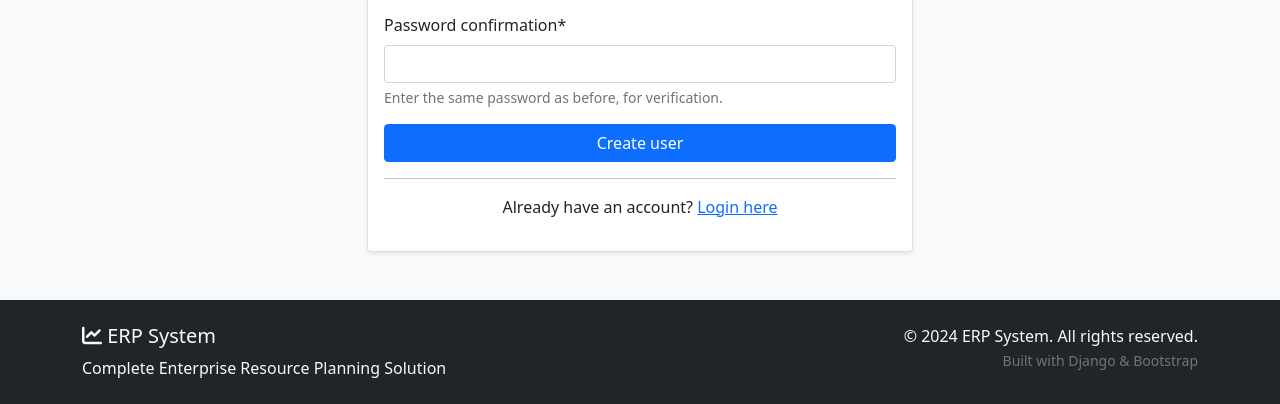
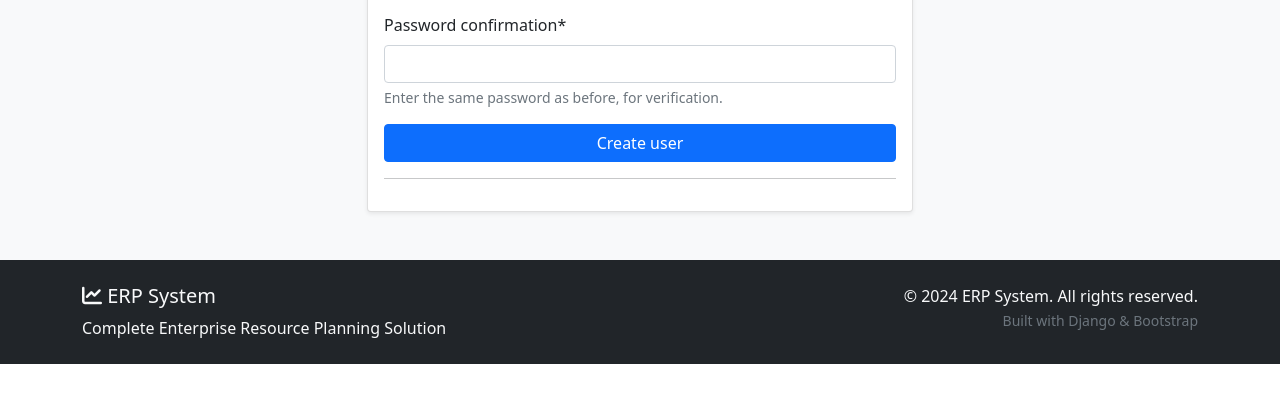
Before and after one commit to Mahmud5588/django-project, a Django app: page /register/ in a window 1280 px wide. Shown: the part 686-1090 px from the top of the page. After the commit the page ends 1050 px from the top, so only its background shows below. Run offline with Django 4.2, Linux system fonts and the light colour scheme; some libraries are stand-ins or nearby versions.

Commit message:
Update register.html

```diff
--- a/erp/templates/app/register.html
+++ b/erp/templates/app/register.html
@@ -17,9 +17,7 @@
                     <button type="submit" class="btn btn-primary w-100">Create user</button>
                 </form>
                 <hr>
-                <div class="text-center">
-                    <p>Already have an account? <a href="{% url 'login' %}">Login here</a></p>
-                </div>
+
             </div>
         </div>
     </div>
```
